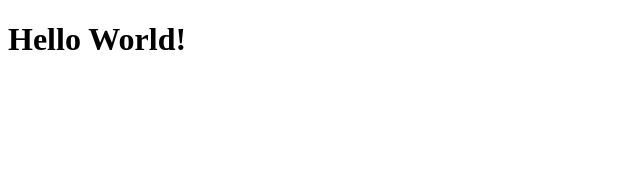
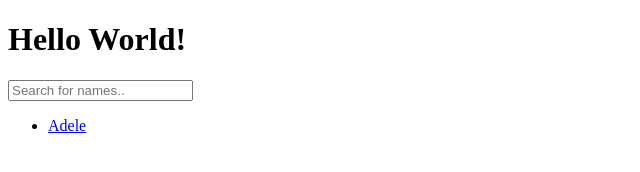
Before and after one commit to alanczeme/phase-1-project-pokedex, a plain HTML site: page index.html in a window 1280 px wide. Shown: the whole page, without its empty margins (0-640 px from the left). Drawn offline with Linux system fonts and the light colour scheme; no server answers.

Commit message:
create pokemon filter list

```diff
--- a/index.html
+++ b/index.html
@@ -6,6 +6,14 @@
   </head>
   <body>
     <h1>Hello World!</h1>
+
+    <input type="text" id="myInput" onkeyup="keyUpFilter()" placeholder="Search for names..">
+    <ul id="myUL">
+      <li><a href="#">Adele</a></li>
+    </ul>
+
+
+
     <script src="script.js"></script>
   </body>
 </html>
--- a/script.js
+++ b/script.js
@@ -1,6 +1,26 @@
 const h2 = document.createElement("h2");
 h2.textContent = "This content added by JavaScript";
 
-fetch("https://pokeapi.co/api/v2/pokemon/")
+fetch("https://pokeapi.co/api/v2/pokemon/?offset=0&limit=151")
     .then(response => response.json())
     .then(data => console.log(data.results))
+
+function keyUpFilter() {
+    // Declare variables
+    var input, filter, ul, li, a, i, txtValue;
+    input = document.getElementById('myInput');
+    filter = input.value.toUpperCase();
+    ul = document.getElementById("myUL");
+    li = ul.getElementsByTagName('li');
+
+    // Loop through all list items, and hide those who don't match the search query
+    for (i = 0; i < li.length; i++) {
+        a = li[i].getElementsByTagName("a")[0];
+        txtValue = a.textContent || a.innerText;
+        if (txtValue.toUpperCase().indexOf(filter) > -1) {
+        li[i].style.display = "";
+        } else {
+        li[i].style.display = "none";
+        }
+    }
+}
```
